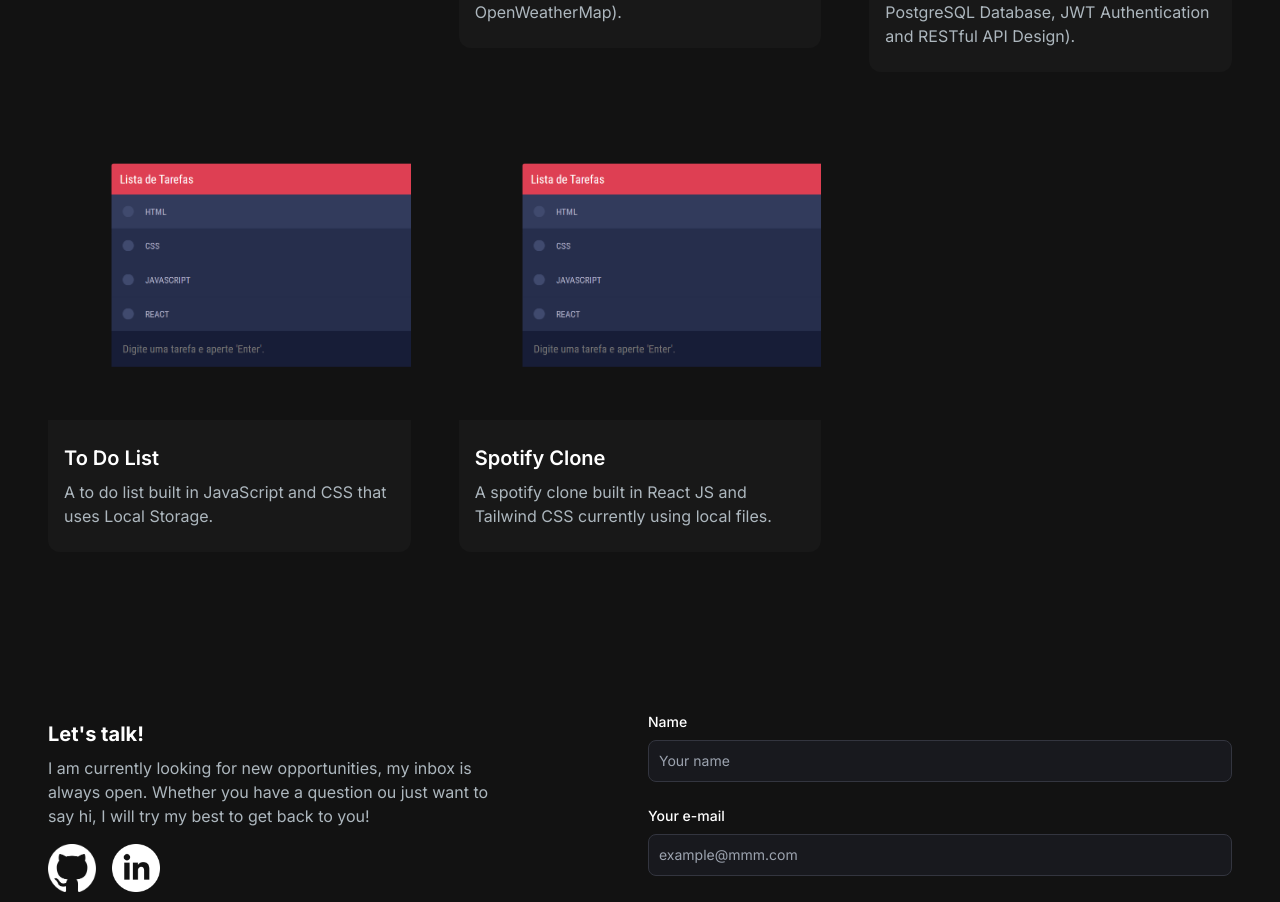
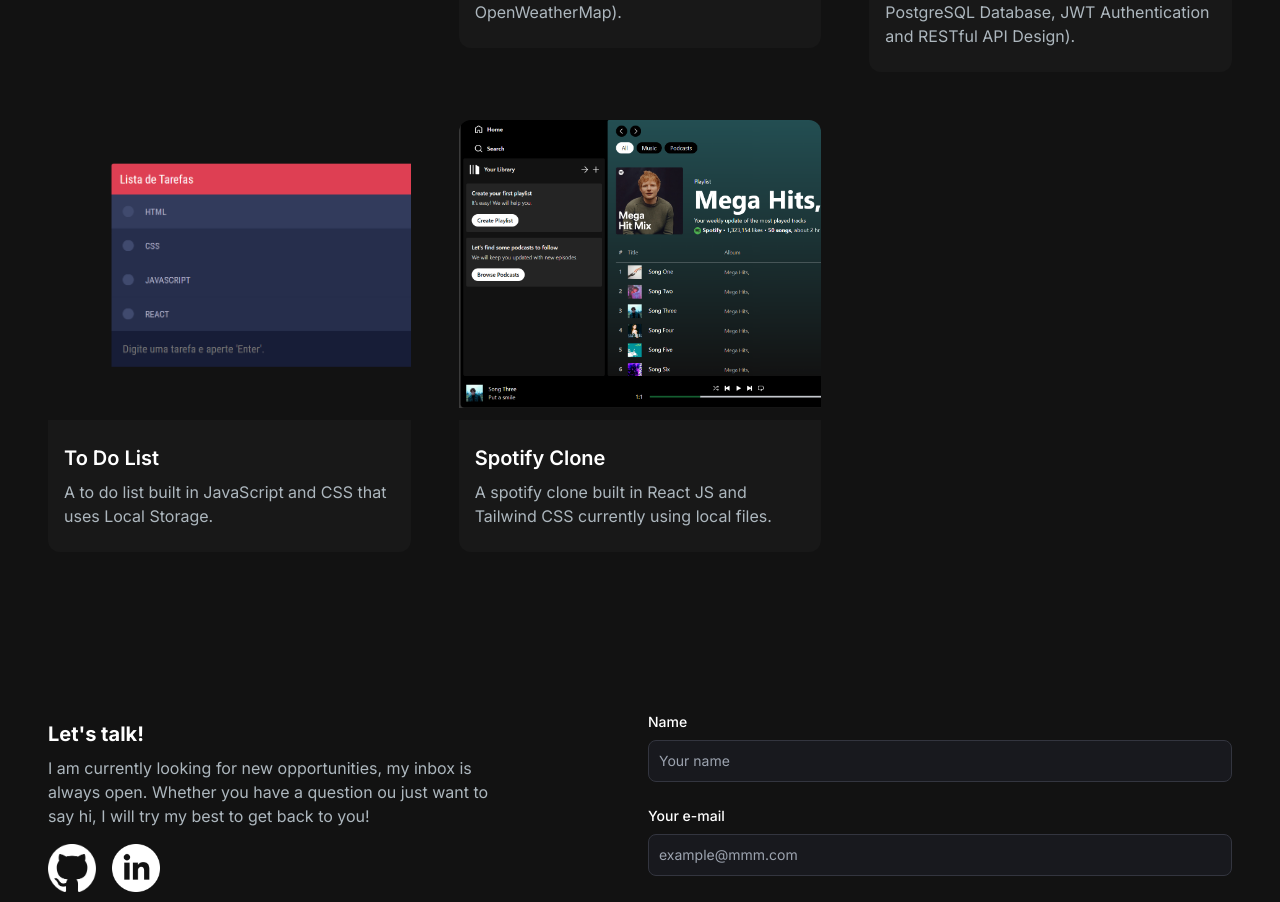
Before and after one commit to Fernandafogs/portfolio-website, a Next.js app: page / in a window 1280 px wide. Shown: the part 2465-3367 px from the top of the page. Built offline with nearby package versions, Linux system fonts and the light colour scheme.

Commit message:
correct image Spotify project

```diff
--- a/src/app/components/ProjectsSection.jsx
+++ b/src/app/components/ProjectsSection.jsx
@@ -49,7 +49,7 @@
         id: 5,
         title: "Spotify Clone",
         description: "A spotify clone built in React JS and Tailwind CSS currently using local files.",
-        image: "/images/projects/4.png",
+        image: "/images/projects/5.png",
         alt: "project5",
         tag: ["All", "Web"],
         gitUrl: "https://github.com/Fernandafogs/spotify-cover",
```
